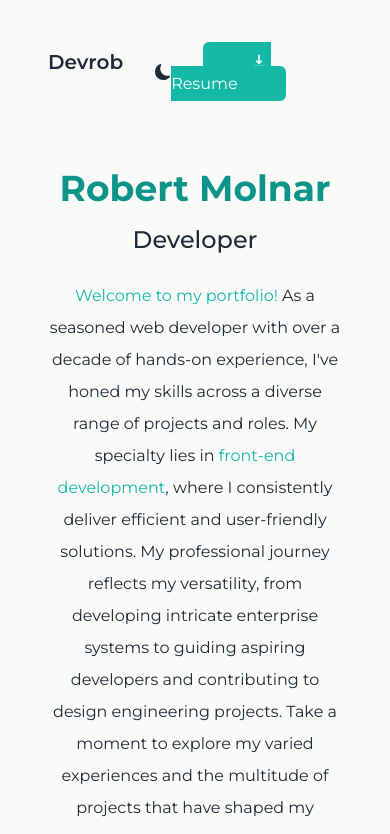
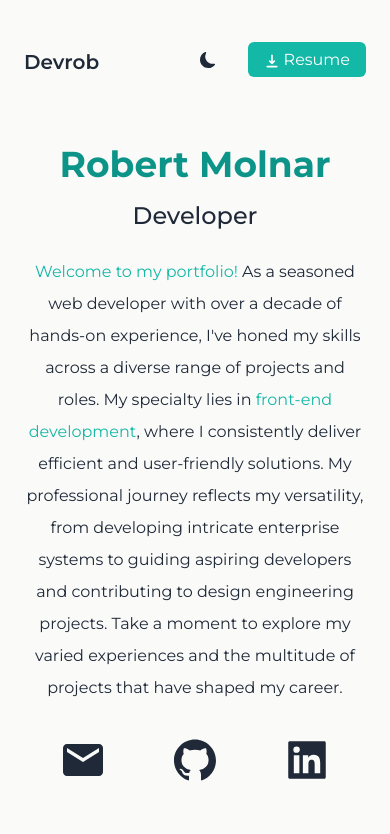
Before and after one commit to DevRob/nextjs, a Next.js app: page / in a window 390 px wide. Shown: the top 834 px of the page. Built offline with nearby package versions, Linux system fonts and the light colour scheme.

Commit message:
Fix spacing and tweak dark theme

```diff
--- a/app/card/Card.tsx
+++ b/app/card/Card.tsx
@@ -8,7 +8,7 @@ export function Card(props: Props) {
   const { svg} = props
   return (
     <div className="project-card">
-      <div className="project-card-front text-gray-100 fill-teal-600 dark:fill-stone-800 dark:text-stone-900">
+      <div className="project-card-front text-gray-100 fill-teal-600 dark:fill-gray-500 dark:text-stone-900 ">
         <Icon iconName={svg} />
       </div>
     </div>
--- a/app/globals.css
+++ b/app/globals.css
@@ -119,14 +119,27 @@ a[data-disabled='true'] {
   perspective: 400px;
 }
 
+.dark .carousel-dark .carousel-control-prev-icon,
+.dark .carousel-dark .carousel-control-next-icon {
+  filter: none;
+}
+
+.dark .carousel-dark .carousel-indicators [data-bs-target] {
+  background-color: white;
+}
+
 @media only screen and (max-width: 768px) {
   .carousel {
     width: 100vw !important;
-    margin-left: -50px;
+    margin-left: -24px;
     padding-bottom: 40px;
   }
 
   .carousel img {
     margin-left: 80px;
   }
+
+  footer {
+    font-size: 11px;
+  }
 }
--- a/app/page.tsx
+++ b/app/page.tsx
@@ -27,7 +27,7 @@ export default function Home() {
   return (
     <div className={darkMode ? "dark" : ""}>
       <div className="Main-wrapper bg-stone-100 dark:bg-stone-900 font-montserrat">
-        <main className="min-h-screen max-w-6xl mx-auto text-gray-800 dark:text-gray-400 bg-stone-50 dark:bg-stone-800 px-5 py-10 lg:px-10">
+        <main className="min-h-screen max-w-6xl mx-auto text-gray-800 dark:text-gray-400 bg-stone-50 dark:bg-stone-800 px-4 py-10 lg:px-10">
           <section>
             <nav className="py-2 mb-12 flex justify-between">
               <h1 className="text-xl font-semibold">Devrob</h1>
@@ -36,7 +36,7 @@ export default function Home() {
                   <BsFillMoonFill className="dark:hidden" />
                   <BsFillSunFill className="hidden dark:block" />
                 </li>
-                <li><a className="bg-teal-500 text-white py-2 px-5 rounded-md ml-8" href="https://raw.githubusercontent.com/DevRob/nextjs/main/public/Resume.pdf" aria-label="Resume (PDF)"><HiDownload style={{display: "inline-block", marginRight: "0.25rem"}}/>Resume</a></li>
+                <li><a className="bg-teal-500 text-white py-2 px-3 rounded-md ml-8" href="https://raw.githubusercontent.com/DevRob/nextjs/main/public/Resume.pdf" aria-label="Resume (PDF)"><HiDownload style={{display: "inline-block", marginRight: "0.25rem"}}/>Resume</a></li>
               </ul>
             </nav>
             <div className="text-center max-w-3xl mx-auto">
@@ -47,7 +47,7 @@ export default function Home() {
               </p>
             </div>
             <SocialBar />
-            <div className="relative bg-gradient-to-b from-teal-500 rounded-full w-80 h-80 mt-5 mx-auto overflow-hidden">
+            <div className="relative bg-gradient-to-b from-teal-500 rounded-full w-72 h-72 mt-5 mx-auto overflow-hidden">
               <Image alt="Robert" src={devrob} fill style={{ objectFit: "cover" }} />
             </div>
           </section>
```
